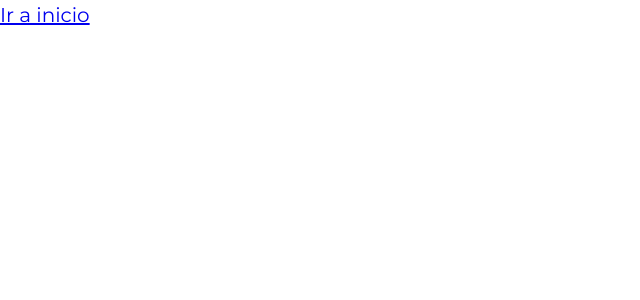
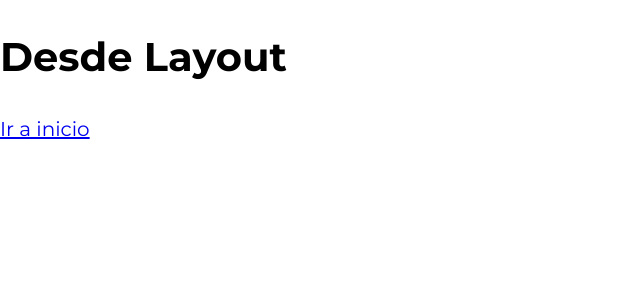
Before and after one commit to LeonardoAbraham/guitarla-nextjs-12, a Next.js app: page /nosotros in a window 1280 px wide. Shown: the top 300 px of the page, without its empty margins (0-640 px from the left). Built offline with nearby package versions, Linux system fonts and the light colour scheme.

Commit message:
Creando Layout principal

```diff
--- /dev/null
+++ b/components/layout.js
@@ -0,0 +1,12 @@
+
+
+function Layout({children}) {
+    return (
+        <>
+            <h1>Desde Layout</h1>
+            {children}
+        </>
+    )
+}
+
+export default Layout
--- a/pages/nosotros.js
+++ b/pages/nosotros.js
@@ -1,10 +1,11 @@
 import Link from "next/link"
+import Layout from "../components/layout"
 
 const Nosotros = () => {
     return (
-        <div>
+        <Layout>
             <Link href={"/"}>Ir a inicio</Link>
-        </div>
+        </Layout>
 
     )
 }
```
Also changed, not shown: pages/index.js (+9 -4 lines).
